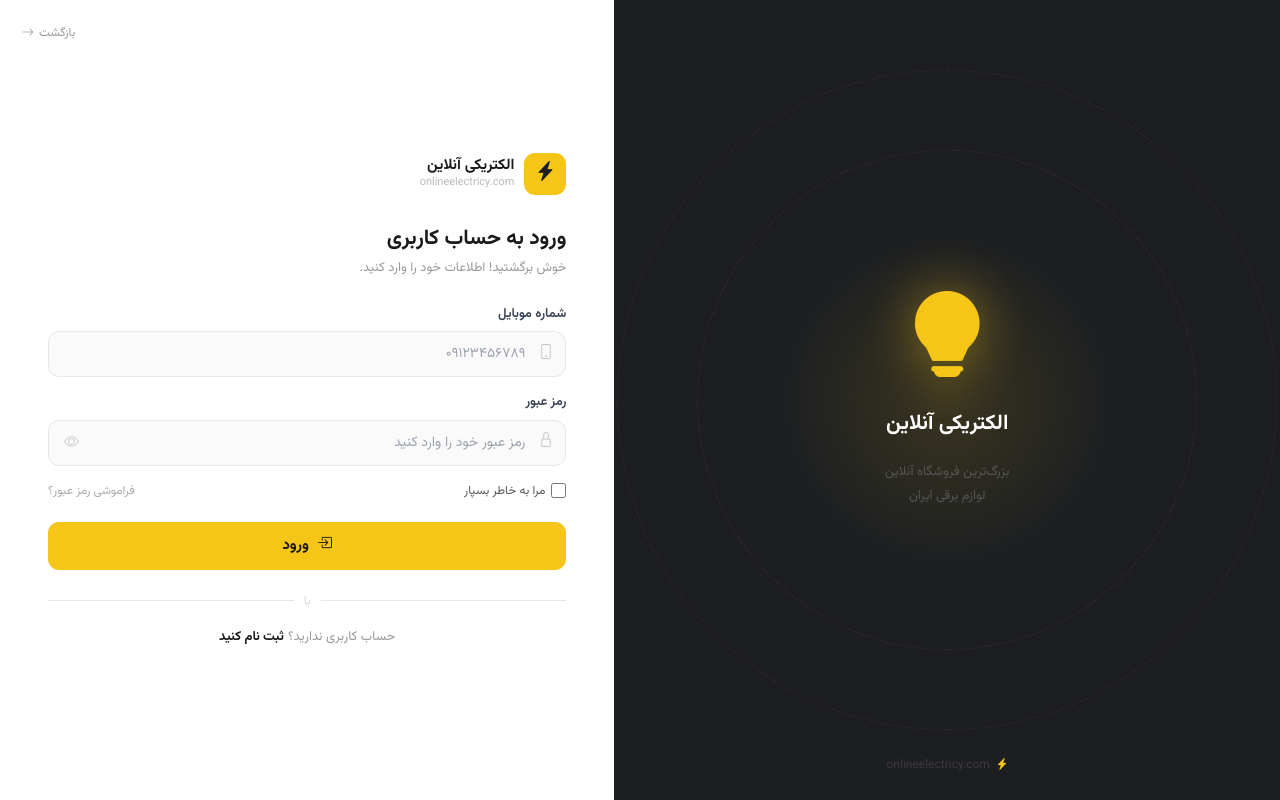
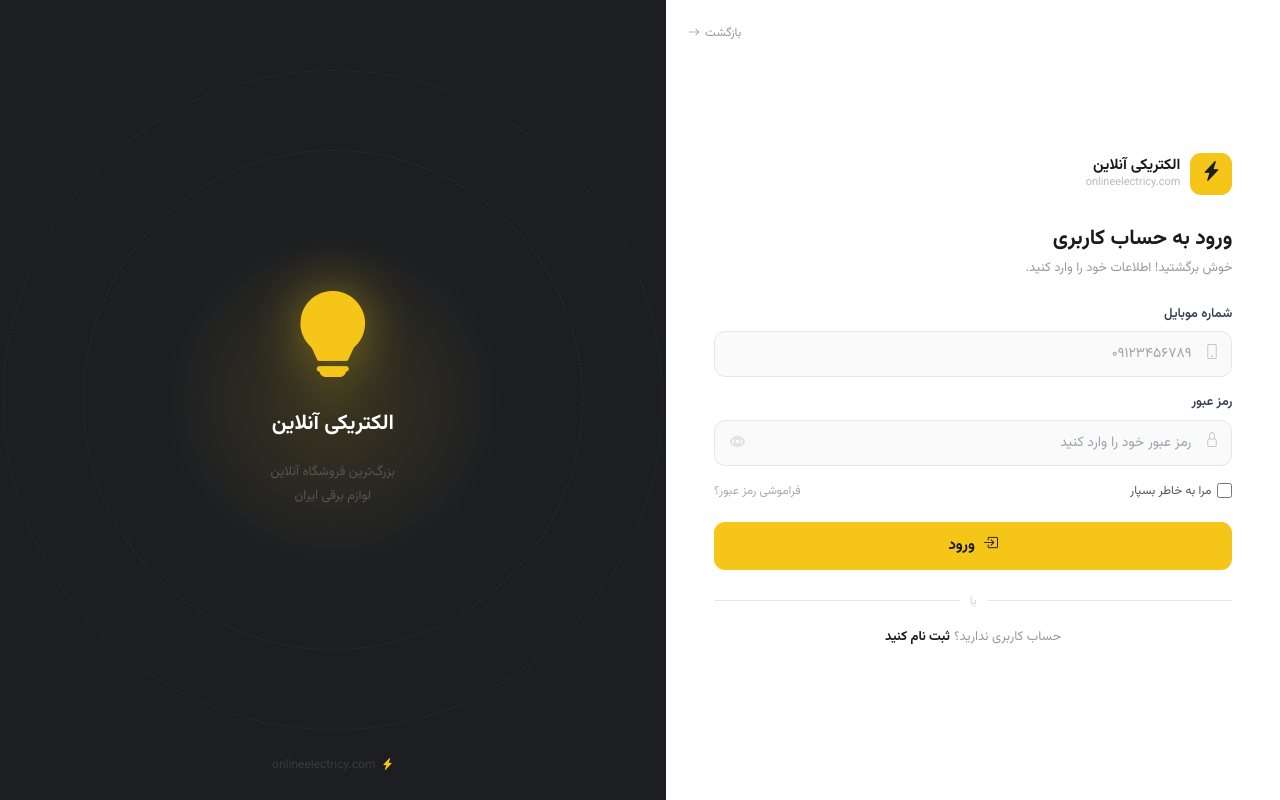
Before and after one commit to MrDiOXiD/ARAD, a Next.js app in the folder my-app-ch/: page /login in a window 1280 px wide. Built offline with nearby package versions, Linux system fonts and the light colour scheme.

Commit message:
fixing the login section :)

```diff
--- a/my-app-ch/components/AuthPage.tsx
+++ b/my-app-ch/components/AuthPage.tsx
@@ -1,36 +1,22 @@
 'use client';
 
-import { useState } from 'react';
+import { useState, useRef } from 'react';
 import Link from 'next/link';
 import '@/styles/components/login.css';
 
 type Mode = 'login' | 'register';
 
-function DecoPanel() {
-  return (
-    <div className="auth-deco">
-      <div className="auth-deco-glow" />
-      <i className="bi bi-lightbulb-fill auth-deco-icon" />
-      <p className="auth-deco-title">الکتریکی آنلاین</p>
-      <p className="auth-deco-sub">بزرگ‌ترین فروشگاه آنلاین<br />لوازم برقی ایران</p>
-      <div className="auth-deco-bottom">
-        <i className="bi bi-lightning-charge-fill" />
-        onlineelectricy.com
-      </div>
-    </div>
-  );
-}
-
 export default function AuthPage({ defaultMode = 'login' }: { defaultMode?: Mode }) {
-  const [mode, setMode]             = useState<Mode>(defaultMode);
-  const [showPass, setShowPass]     = useState(false);
+  const [mode, setMode]               = useState<Mode>(defaultMode);
+  const [showPass, setShowPass]       = useState(false);
   const [showConfirm, setShowConfirm] = useState(false);
+  const decoRef = useRef<HTMLDivElement>(null);
 
   /* ── Login state ── */
-  const [lPhone, setLPhone]   = useState('');
-  const [lPass, setLPass]     = useState('');
-  const [lPhErr, setLPhErr]   = useState('');
-  const [lPaErr, setLPaErr]   = useState('');
+  const [lPhone, setLPhone] = useState('');
+  const [lPass,  setLPass]  = useState('');
+  const [lPhErr, setLPhErr] = useState('');
+  const [lPaErr, setLPaErr] = useState('');
 
   /* ── Register state ── */
   const [rName,    setRName]    = useState('');
@@ -45,6 +31,18 @@ export default function AuthPage({ defaultMode = 'login' }: { defaultMode?: Mode
 
   const isReg = mode === 'register';
 
+  /* ── Switch mode + trigger deco slide animation ── */
+  const switchMode = (next: Mode) => {
+    const deco = decoRef.current;
+    if (deco) {
+      // Remove any existing animation, force reflow, then re-add
+      deco.removeAttribute('data-slide');
+      void deco.offsetWidth; // reflow
+      deco.setAttribute('data-slide', next === 'register' ? 'from-right' : 'from-left');
+    }
+    setMode(next);
+  };
+
   /* ── Handlers ── */
   const handleLogin = (e: React.FormEvent) => {
     e.preventDefault();
@@ -57,10 +55,10 @@ export default function AuthPage({ defaultMode = 'login' }: { defaultMode?: Mode
   const handleRegister = (e: React.FormEvent) => {
     e.preventDefault();
     let ok = true;
-    if (!rName)                          { setRNameErr('نام خود را وارد کنید'); ok = false; }            else setRNameErr('');
-    if (!rPhone || rPhone.length < 10)   { setRPhErr('شماره موبایل معتبر وارد کنید'); ok = false; }     else setRPhErr('');
-    if (!rPass  || rPass.length  < 6)    { setRPaErr('رمز عبور باید حداقل ۶ کاراکتر باشد'); ok = false; } else setRPaErr('');
-    if (rConfirm !== rPass)              { setRCoErr('رمز عبور و تکرار آن یکسان نیستند'); ok = false; }  else setRCoErr('');
+    if (!rName)                        { setRNameErr('نام خود را وارد کنید'); ok = false; }             else setRNameErr('');
+    if (!rPhone || rPhone.length < 10) { setRPhErr('شماره موبایل معتبر وارد کنید'); ok = false; }      else setRPhErr('');
+    if (!rPass  || rPass.length  < 6)  { setRPaErr('رمز عبور باید حداقل ۶ کاراکتر باشد'); ok = false; } else setRPaErr('');
+    if (rConfirm !== rPass)            { setRCoErr('رمز عبور و تکرار آن یکسان نیستند'); ok = false; }   else setRCoErr('');
     if (ok) console.log('register', { rName, rPhone, rPass });
   };
 
@@ -68,7 +66,16 @@ export default function AuthPage({ defaultMode = 'login' }: { defaultMode?: Mode
     <div className={`auth-page${isReg ? ' is-register' : ''}`}>
 
       {/* ════ DECORATIVE PANEL ════ */}
-      <DecoPanel />
+      <div className="auth-deco" ref={decoRef}>
+        <div className="auth-deco-glow" />
+        <i className="bi bi-lightbulb-fill auth-deco-icon" />
+        <p className="auth-deco-title">الکتریکی آنلاین</p>
+        <p className="auth-deco-sub">بزرگ‌ترین فروشگاه آنلاین<br />لوازم برقی ایران</p>
+        <div className="auth-deco-bottom">
+          <i className="bi bi-lightning-charge-fill" />
+          onlineelectricy.com
+        </div>
+      </div>
 
       {/* ════ FORMS TRACK ════ */}
       <div className="auth-forms-track">
@@ -91,7 +98,6 @@ export default function AuthPage({ defaultMode = 'login' }: { defaultMode?: Mode
           <p className="lgn-sub">خوش برگشتید! اطلاعات خود را وارد کنید.</p>
 
           <form onSubmit={handleLogin} noValidate>
-
             <div className={`lgn-field${lPhErr ? ' has-error' : ''}`}>
               <label className="lgn-label" htmlFor="l-phone">شماره موبایل</label>
               <div className="lgn-input-wrap">
@@ -130,7 +136,7 @@ export default function AuthPage({ defaultMode = 'login' }: { defaultMode?: Mode
           <div className="lgn-divider">یا</div>
           <p className="lgn-switch">
             حساب کاربری ندارید؟
-            <button type="button" onClick={() => setMode('register')}>ثبت نام کنید</button>
+            <button type="button" onClick={() => switchMode('register')}>ثبت نام کنید</button>
           </p>
         </div>
 
@@ -152,7 +158,6 @@ export default function AuthPage({ defaultMode = 'login' }: { defaultMode?: Mode
           <p className="lgn-sub">اطلاعات خود را وارد کنید.</p>
 
           <form onSubmit={handleRegister} noValidate>
-
             <div className={`lgn-field${rNameErr ? ' has-error' : ''}`}>
               <label className="lgn-label" htmlFor="r-name">نام و نام خانوادگی</label>
               <div className="lgn-input-wrap">
@@ -214,11 +219,11 @@ export default function AuthPage({ defaultMode = 'login' }: { defaultMode?: Mode
           <div className="lgn-divider">یا</div>
           <p className="lgn-switch">
             قبلاً ثبت نام کرده‌اید؟
-            <button type="button" onClick={() => setMode('login')}>وارد شوید</button>
+            <button type="button" onClick={() => switchMode('login')}>وارد شوید</button>
           </p>
         </div>
 
-      </div>
+      </div>{/* end auth-forms-track */}
     </div>
   );
 }
--- a/my-app-ch/styles/components/login.css
+++ b/my-app-ch/styles/components/login.css
@@ -10,10 +10,14 @@
   display: flex;
   overflow: hidden;
   background: #f3f4f6;
+  position: relative;
 }
 
 /* ══════════════════════════════════════════
    DECORATIVE PANEL
+   On login  → sits on RIGHT  (order 2)
+   On register → sits on LEFT (order 1)
+   Slides via translateX so CSS can animate it
 ══════════════════════════════════════════ */
 .auth-deco {
   display: none;
@@ -27,20 +31,57 @@
   justify-content: center;
   gap: 20px;
   padding: 48px;
-  /* subtle leftward shift when register mode active */
-  transition: transform 0.55s cubic-bezier(.22,1,.36,1);
+  order: 2;                  /* login: right side */
+  /* We animate with a clip trick — see below */
 }
 @media (min-width: 900px) { .auth-deco { display: flex; } }
 
-/* Lamp shifts LEFT when register is active */
+/* ── DECO SLIDE TRICK ──────────────────────
+   We keep the deco in normal flow (order).
+   Order isn't animatable, so we use a
+   translateX overshoot + CSS variable to
+   give the ILLUSION of a cross-slide.
+   On login→register: deco goes order:1 instantly
+   but we animate it sliding in from the right.
+   We handle this in JS via a data-attribute.
+──────────────────────────────────────────── */
+.auth-deco[data-slide="from-right"] {
+  animation: deco-enter-right 0.85s cubic-bezier(.22,1,.36,1) forwards;
+}
+.auth-deco[data-slide="from-left"] {
+  animation: deco-enter-left 0.85s cubic-bezier(.22,1,.36,1) forwards;
+}
+@keyframes deco-enter-right {
+  from { transform: translateX(60px); opacity: 0.4; }
+  to   { transform: translateX(0);    opacity: 1;   }
+}
+@keyframes deco-enter-left {
+  from { transform: translateX(-60px); opacity: 0.4; }
+  to   { transform: translateX(0);     opacity: 1;   }
+}
+
+/* Register mode: deco moves to LEFT side */
 .auth-page.is-register .auth-deco {
-  transform: translateX(-24px);
+  order: 1;
+}
+
+/* Icon tilts on register */
+.auth-deco-icon {
+  position: relative;
+  z-index: 1;
+  font-size: 86px;
+  color: #F5C518;
+  line-height: 1;
+  filter: drop-shadow(0 0 26px rgba(245,197,24,0.48));
+  transition: transform 0.85s cubic-bezier(.22,1,.36,1);
+}
+.auth-page.is-register .auth-deco-icon {
+  transform: rotate(-8deg) scale(0.95);
 }
 
 .auth-deco-glow {
   position: absolute;
-  width: 360px;
-  height: 360px;
+  width: 360px; height: 360px;
   border-radius: 50%;
   background: radial-gradient(circle, rgba(245,197,24,0.14) 0%, transparent 68%);
   animation: auth-glow 3.5s ease-in-out infinite;
@@ -51,38 +92,15 @@
   50%     { transform: scale(1.13); opacity: 0.65;}
 }
 
-.auth-deco-icon {
-  position: relative;
-  z-index: 1;
-  font-size: 86px;
-  color: #F5C518;
-  line-height: 1;
-  filter: drop-shadow(0 0 26px rgba(245,197,24,0.48));
-  transition: transform 0.55s cubic-bezier(.22,1,.36,1);
-}
-/* icon leans left slightly when register */
-.auth-page.is-register .auth-deco-icon {
-  transform: rotate(-8deg) scale(0.95);
-}
-
 .auth-deco-title {
-  position: relative;
-  z-index: 1;
-  font-size: 21px;
-  font-weight: 700;
-  color: #fff;
+  position: relative; z-index: 1;
+  font-size: 21px; font-weight: 700; color: #fff;
 }
 .auth-deco-sub {
-  position: relative;
-  z-index: 1;
-  font-size: 13px;
-  color: #555;
-  text-align: center;
-  line-height: 1.9;
-  max-width: 240px;
+  position: relative; z-index: 1;
+  font-size: 13px; color: #555;
+  text-align: center; line-height: 1.9; max-width: 240px;
 }
-
-/* Decorative concentric dashed circles */
 .auth-deco::before,
 .auth-deco::after {
   content: '';
@@ -95,24 +113,26 @@
 .auth-deco::after  { width: 660px; height: 660px; }
 
 .auth-deco-bottom {
-  position: absolute;
-  bottom: 26px;
-  font-size: 12px;
-  color: #3a3a3a;
-  display: flex;
-  align-items: center;
-  gap: 6px;
-  z-index: 1;
+  position: absolute; bottom: 26px;
+  font-size: 12px; color: #3a3a3a;
+  display: flex; align-items: center; gap: 6px; z-index: 1;
 }
 .auth-deco-bottom i { color: #F5C518; }
 
 /* ══════════════════════════════════════════
-   FORMS TRACK  (holds login + register panes)
+   FORMS TRACK
 ══════════════════════════════════════════ */
 .auth-forms-track {
+  flex: 1;
   position: relative;
-  flex: 1;
   overflow: hidden;
+  background: #fff;
+  order: 1;                  /* login: left side */
+}
+
+/* Register: form moves to right */
+.auth-page.is-register .auth-forms-track {
+  order: 2;
 }
 
 .auth-pane {
@@ -124,32 +144,32 @@
   flex-direction: column;
   justify-content: center;
   padding: 52px 48px;
-  transition: transform 0.52s cubic-bezier(.22,1,.36,1), opacity 0.38s ease;
-  will-change: transform;
+  transition: opacity 0.65s ease, transform 0.85s cubic-bezier(.22,1,.36,1);
+  will-change: transform, opacity;
 }
 @media (max-width: 640px) { .auth-pane { padding: 36px 22px; } }
 
-/* LOGIN PANE — default: visible, exits right on register */
+/* LOGIN PANE */
 .auth-pane-login {
+  opacity: 1;
   transform: translateX(0);
-  opacity: 1;
   pointer-events: auto;
 }
 .auth-page.is-register .auth-pane-login {
-  transform: translateX(110%);
   opacity: 0;
+  transform: translateX(-40px);
   pointer-events: none;
 }
 
-/* REGISTER PANE — default: hidden left, enters on register */
+/* REGISTER PANE */
 .auth-pane-register {
-  transform: translateX(-110%);
   opacity: 0;
+  transform: translateX(40px);
   pointer-events: none;
 }
 .auth-page.is-register .auth-pane-register {
+  opacity: 1;
   transform: translateX(0);
-  opacity: 1;
   pointer-events: auto;
 }
 
@@ -157,100 +177,62 @@
    SHARED FORM ELEMENTS
 ══════════════════════════════════════════ */
 
-/* Back link */
 .lgn-back {
   position: absolute;
-  top: 24px;
-  left: 22px;
-  font-size: 12px;
-  color: #999;
+  top: 24px; left: 22px;
+  font-size: 12px; color: #999;
   text-decoration: none;
-  display: flex;
-  align-items: center;
-  gap: 5px;
+  display: flex; align-items: center; gap: 5px;
   transition: color 0.18s;
 }
 .lgn-back:hover { color: #F5C518; }
 
-/* Logo mark */
 .lgn-logo {
-  display: flex;
-  align-items: center;
-  gap: 10px;
-  margin-bottom: 28px;
-  direction: rtl;
+  display: flex; align-items: center;
+  gap: 10px; margin-bottom: 28px; direction: rtl;
 }
 .lgn-logo-icon {
-  width: 42px;
-  height: 42px;
-  background: #F5C518;
+  width: 42px; height: 42px; background: #F5C518;
   border-radius: 11px;
-  display: flex;
-  align-items: center;
-  justify-content: center;
-  font-size: 20px;
-  color: #1c1e22;
-  flex-shrink: 0;
+  display: flex; align-items: center; justify-content: center;
+  font-size: 20px; color: #1c1e22; flex-shrink: 0;
 }
 .lgn-logo-name { font-size: 15px; font-weight: 700; color: #1a1a1a; line-height: 1.3; }
 .lgn-logo-url  { font-size: 11px; color: #bbb; }
 
-/* Heading */
 .lgn-heading {
-  font-size: 21px;
-  font-weight: 700;
-  color: #1a1a1a;
-  margin: 0 0 5px;
-  direction: rtl;
+  font-size: 21px; font-weight: 700; color: #1a1a1a;
+  margin: 0 0 5px; direction: rtl;
 }
 .lgn-sub {
-  font-size: 13px;
-  color: #999;
-  margin: 0 0 26px;
-  direction: rtl;
+  font-size: 13px; color: #999;
+  margin: 0 0 26px; direction: rtl;
 }
 
-/* Label */
 .lgn-label {
-  display: block;
-  font-size: 13px;
-  font-weight: 600;
-  color: #374151;
-  margin-bottom: 7px;
-  direction: rtl;
+  display: block; font-size: 13px; font-weight: 600;
+  color: #374151; margin-bottom: 7px; direction: rtl;
 }
 
-/* Field wrapper */
 .lgn-field { margin-bottom: 16px; direction: rtl; }
 
-/* Input group */
 .lgn-input-wrap {
-  position: relative;
-  display: flex;
-  align-items: center;
+  position: relative; display: flex; align-items: center;
 }
 .lgn-input-icon {
-  position: absolute;
-  right: 13px;
-  font-size: 15px;
-  color: #c4c4c4;
-  pointer-events: none;
-  transition: color 0.18s;
+  position: absolute; right: 13px;
+  font-size: 15px; color: #c4c4c4;
+  pointer-events: none; transition: color 0.18s;
 }
 .lgn-input-wrap:focus-within .lgn-input-icon { color: #F5C518; }
 
 .lgn-input {
-  width: 100%;
-  height: 46px;
+  width: 100%; height: 46px;
   padding: 0 40px 0 42px;
-  border: 1.5px solid #e5e7eb;
-  border-radius: 11px;
-  font-size: 14px;
-  font-family: 'Vazirmatn', sans-serif;
-  color: #1a1a1a;
-  background: #fafafa;
-  outline: none;
-  direction: rtl;
+  border: 1.5px solid #e5e7eb; border-radius: 11px;
+  font-size: 14px; font-family: 'Vazirmatn', sans-serif;
+  color: #1a1a1a; background: #fafafa;
+  outline: none; direction: rtl;
   transition: border-color 0.2s, box-shadow 0.2s, background 0.2s;
   box-sizing: border-box;
 }
@@ -260,98 +242,59 @@
   background: #fff;
 }
 
-/* Eye toggle */
 .lgn-eye {
-  position: absolute;
-  left: 12px;
-  font-size: 15px;
-  color: #ccc;
-  cursor: pointer;
-  background: none;
-  border: none;
-  padding: 4px;
-  line-height: 1;
-  transition: color 0.18s;
+  position: absolute; left: 12px;
+  font-size: 15px; color: #ccc;
+  cursor: pointer; background: none; border: none;
+  padding: 4px; line-height: 1; transition: color 0.18s;
 }
 .lgn-eye:hover { color: #F5C518; }
 
-/* Two-column row for name fields */
 .lgn-row-2 {
-  display: grid;
-  grid-template-columns: 1fr 1fr;
-  gap: 12px;
+  display: grid; grid-template-columns: 1fr 1fr; gap: 12px;
 }
 @media (max-width: 480px) { .lgn-row-2 { grid-template-columns: 1fr; } }
 
-/* Remember / forgot row */
 .lgn-row {
-  display: flex;
-  align-items: center;
+  display: flex; align-items: center;
   justify-content: space-between;
-  margin-bottom: 22px;
-  direction: rtl;
+  margin-bottom: 22px; direction: rtl;
 }
 .lgn-remember {
-  display: flex;
-  align-items: center;
-  gap: 6px;
-  font-size: 12px;
-  color: #555;
-  cursor: pointer;
-  user-select: none;
+  display: flex; align-items: center; gap: 6px;
+  font-size: 12px; color: #555; cursor: pointer; user-select: none;
 }
 .lgn-remember input[type="checkbox"] {
-  width: 15px; height: 15px;
-  accent-color: #F5C518;
-  cursor: pointer;
+  width: 15px; height: 15px; accent-color: #F5C518; cursor: pointer;
 }
 .lgn-forgot {
-  font-size: 12px;
-  color: #aaa;
-  text-decoration: none;
-  transition: color 0.18s;
+  font-size: 12px; color: #aaa;
+  text-decoration: none; transition: color 0.18s;
 }
 .lgn-forgot:hover { color: #F5C518; }
 
-/* Terms checkbox */
 .lgn-terms {
-  display: flex;
-  align-items: center;
-  gap: 8px;
-  font-size: 12px;
-  color: #555;
-  margin-bottom: 22px;
-  direction: rtl;
-  cursor: pointer;
-  user-select: none;
+  display: flex; align-items: center; gap: 8px;
+  font-size: 12px; color: #555;
+  margin-bottom: 22px; direction: rtl;
+  cursor: pointer; user-select: none;
 }
 .lgn-terms input[type="checkbox"] {
-  width: 15px; height: 15px;
-  accent-color: #F5C518;
-  cursor: pointer;
-  flex-shrink: 0;
+  width: 15px; height: 15px; accent-color: #F5C518; cursor: pointer; flex-shrink: 0;
 }
 .lgn-terms a { color: #1a1a1a; font-weight: 600; text-decoration: none; }
 .lgn-terms a:hover { color: #F5C518; }
 
-/* Submit button */
 .lgn-btn {
-  width: 100%;
-  height: 48px;
-  border: none;
-  border-radius: 11px;
-  font-size: 15px;
-  font-weight: 700;
+  width: 100%; height: 48px;
+  border: none; border-radius: 11px;
+  font-size: 15px; font-weight: 700;
   font-family: 'Vazirmatn', sans-serif;
-  color: #1a1a1a;
-  background: #F5C518;
+  color: #1a1a1a; background: #F5C518;
   cursor: pointer;
   transition: background 0.2s, transform 0.15s, box-shadow 0.2s;
-  display: flex;
-  align-items: center;
-  justify-content: center;
-  gap: 8px;
-  margin-bottom: 22px;
+  display: flex; align-items: center; justify-content: center;
+  gap: 8px; margin-bottom: 22px;
 }
 .lgn-btn:hover {
   background: #E0B000;
@@ -360,45 +303,28 @@
 }
 .lgn-btn:active { transform: translateY(0); box-shadow: none; }
 
-/* Divider */
 .lgn-divider {
-  display: flex;
-  align-items: center;
-  gap: 10px;
-  margin-bottom: 18px;
-  color: #d1d5db;
-  font-size: 12px;
+  display: flex; align-items: center;
+  gap: 10px; margin-bottom: 18px;
+  color: #d1d5db; font-size: 12px;
 }
 .lgn-divider::before,
 .lgn-divider::after { content: ''; flex: 1; height: 1px; background: #e5e7eb; }
 
-/* Switch link line */
 .lgn-switch {
-  text-align: center;
-  font-size: 13px;
-  color: #999;
-  direction: rtl;
+  text-align: center; font-size: 13px; color: #999; direction: rtl;
 }
 .lgn-switch button {
-  color: #1a1a1a;
-  font-weight: 700;
-  font-size: 13px;
+  color: #1a1a1a; font-weight: 700; font-size: 13px;
   font-family: 'Vazirmatn', sans-serif;
-  background: none;
-  border: none;
-  cursor: pointer;
-  margin-right: 4px;
-  padding: 0;
-  transition: color 0.18s;
+  background: none; border: none; cursor: pointer;
+  margin-right: 4px; padding: 0; transition: color 0.18s;
 }
 .lgn-switch button:hover { color: #F5C518; }
 
-/* Inline error */
 .lgn-error {
-  font-size: 11px;
-  color: #ef4444;
-  margin-top: 5px;
-  direction: rtl;
+  font-size: 11px; color: #ef4444;
+  margin-top: 5px; direction: rtl;
 }
 .lgn-field.has-error .lgn-input {
   border-color: #ef4444;
```
